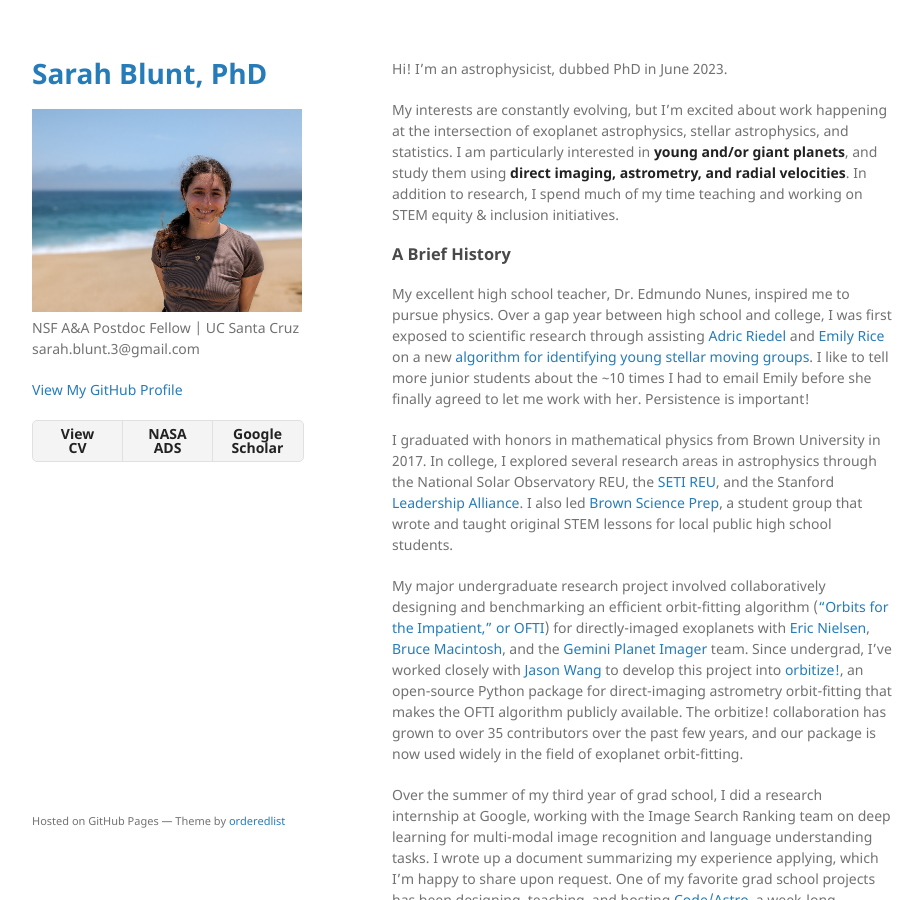
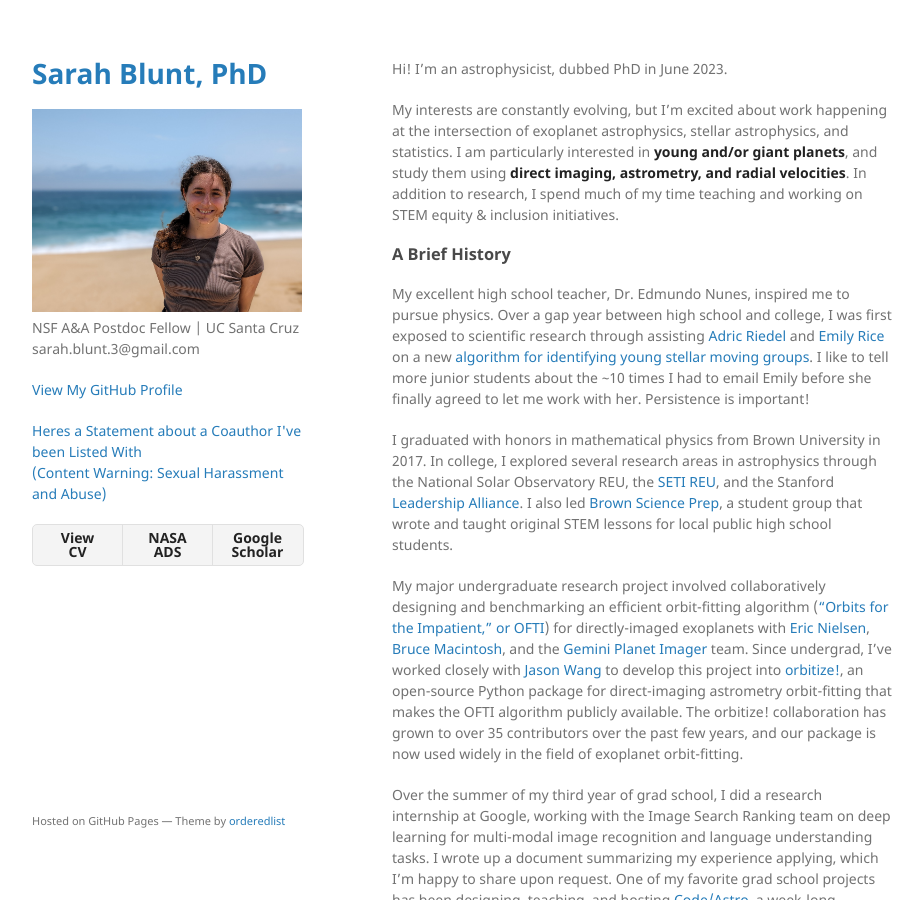
Before and after one commit to sblunt/sblunt.github.io, a Jekyll site: the page built from index.md, in a window 1280 px wide and 900 px high. Shown: the whole window, without its empty margins (178-1101 px from the left). Built offline with Jekyll 4.4.1, drawn with Linux system fonts in a browser that asks for light colours.

Commit message:
add message

```diff
--- a/_layouts/default.html
+++ b/_layouts/default.html
@@ -29,6 +29,7 @@
 
         {% if site.github.is_user_page %}
         <p class="view"><a href="{{ site.github.owner_url }}">View My GitHub Profile</a></p>
+        <p class="view"><a href="">Heres a Statement about a Coauthor I've been Listed With <br> (Content Warning: Sexual Harassment and Abuse)</a></p>
         {% endif %}
 
         {% if site.show_downloads %}
```
